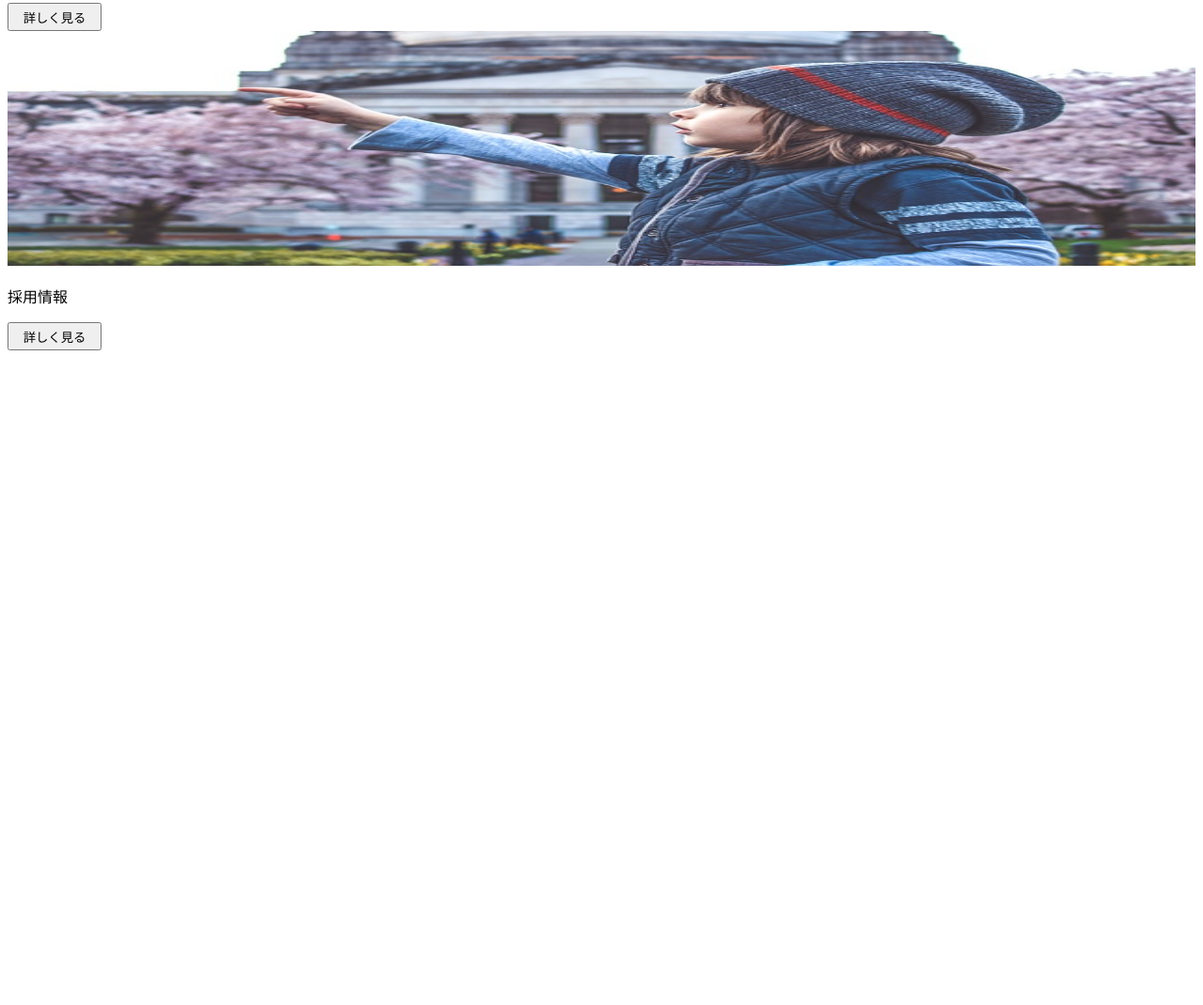
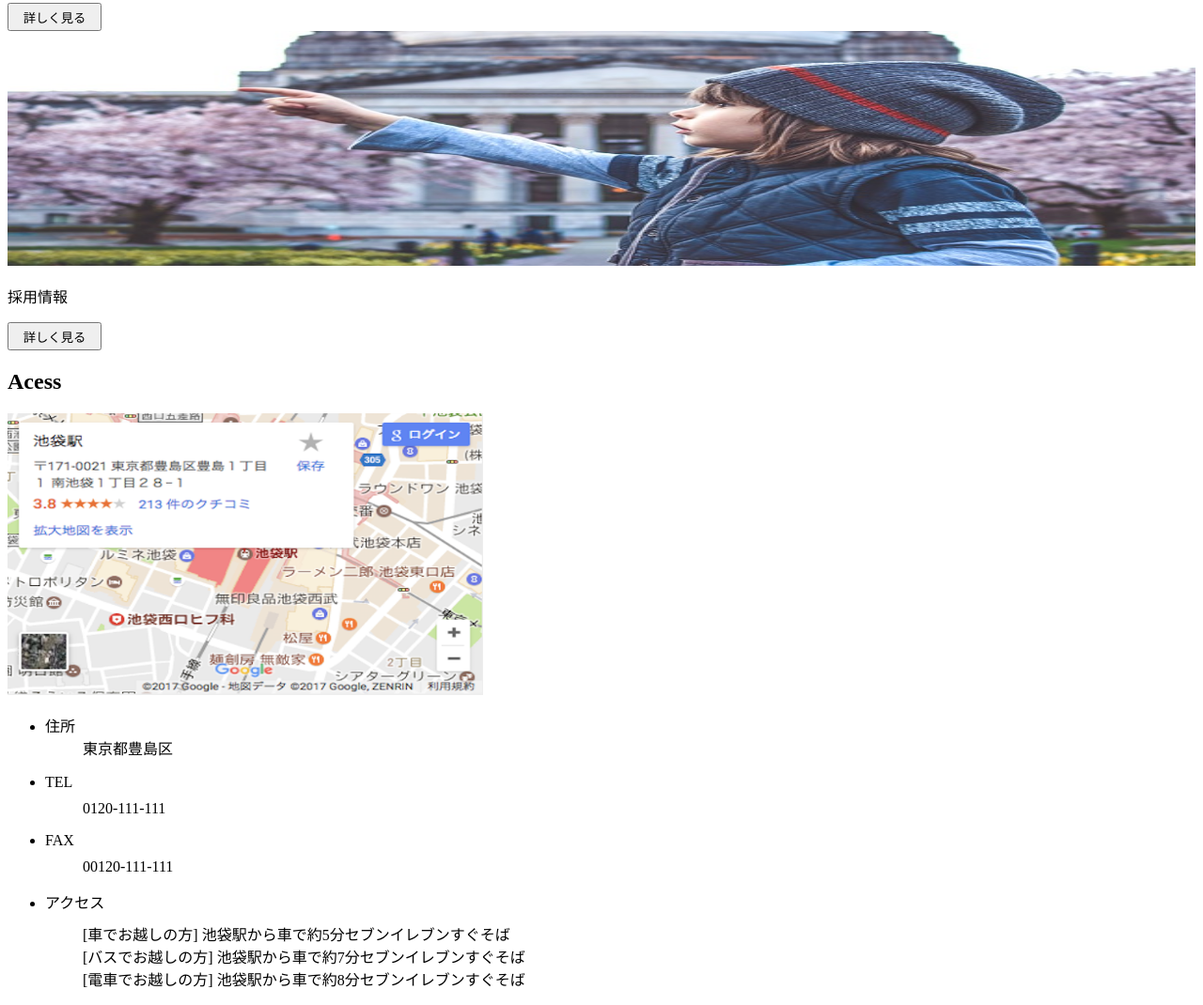
Before and after one commit to Yu-Suzuki-kuro/git-training, a plain HTML site: page index.html in a window 1280 px wide. Shown: the part 2157-3227 px from the top of the page at 94% size. Before the commit the page ends 2538 px from the top, so only its background shows below. Drawn offline with Linux system fonts and the light colour scheme.

```diff
--- a/index.html
+++ b/index.html
@@ -89,6 +89,43 @@
   </div>
 </section>
 
+<section class="Access1">
+  <h1>Acess</h1>
+  <div class="Acess2">
+    <img src="img/google1.png" alt="" width="40%" height="300px">
+<ul class="aderess">
+  <li class="semi-aderess">
+    <dl>
+      <dt>住所</dt>
+      <dd>東京都豊島区</dd>
+    </dl>
+  </li>
+  <li class="semi-aderess">
+    <dl>
+      <dt style="margin-top:10px">TEL</dt>
+      <dd style="margin-top:10px">0120-111-111</dd>
+    </dl>
+  </li>
+  <li class="semi-aderess">
+    <dl>
+      <dt style="margin-top:10px">FAX</dt>
+      <dd style="margin-top:10px">00120-111-111</dd>
+    </dl>
+  </li>
+  <li class="semi-aderess">
+     <dl>
+      <dt style="margin-top:10px">アクセス</dt>
+      <dd style="margin-top:10px">  [車でお越しの方]
+          池袋駅から車で約5分セブンイレブンすぐそば<br>
+          [バスでお越しの方]
+          池袋駅から車で約7分セブンイレブンすぐそば<br>
+          [電車でお越しの方]
+          池袋駅から車で約8分セブンイレブンすぐそば</dd>
+    </dl>
+  </li>
+</ul>
+  </div>
+</section>
 
   </header>
 </body>
```
